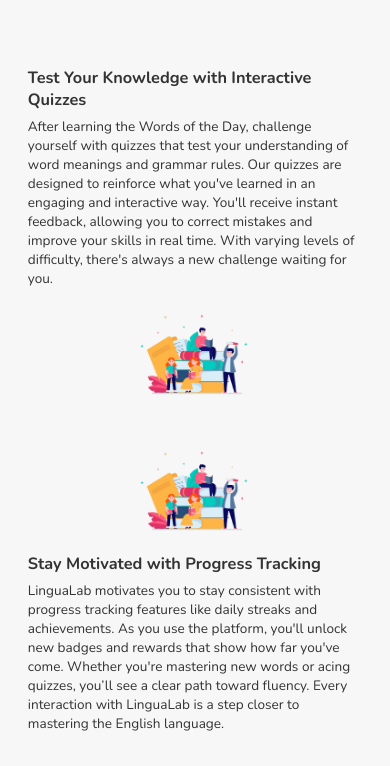
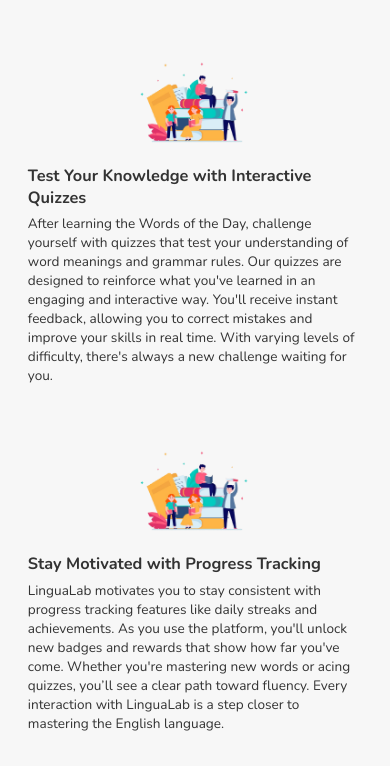
Before and after one commit to jasonjahja/LinguaLab_Web, a plain HTML site: page index.html in a window 390 px wide. Shown: the part 1231-1997 px from the top of the page. Drawn offline with nearby package versions, Linux system fonts and the light colour scheme.

Commit message:
benerin responsive

```diff
--- a/index.html
+++ b/index.html
@@ -32,12 +32,12 @@
                     <p>After learning the Words of the Day, challenge yourself with quizzes that test your understanding of word meanings and grammar rules. Our quizzes are designed to reinforce what you've learned in an engaging and interactive way. You'll receive instant feedback, allowing you to correct mistakes and improve your skills in real time. With varying levels of difficulty, there's always a new challenge waiting for you.</p>
                 </div>
             </div>
-            <div class="feature-section">
+            <div class="feature-section reversed">
                 <div class="feature-texts2">
                     <h3>Test Your Knowledge with Interactive Quizzes</h3>
                     <p>After learning the Words of the Day, challenge yourself with quizzes that test your understanding of word meanings and grammar rules. Our quizzes are designed to reinforce what you've learned in an engaging and interactive way. You'll receive instant feedback, allowing you to correct mistakes and improve your skills in real time. With varying levels of difficulty, there's always a new challenge waiting for you.</p>
                 </div>
-                <img class="feature-image" src="assets/8609147_5836-removebg-preview.png"></img>
+                <img class="feature-image" src="assets/8609147_5836-removebg-preview.png" alt="Interactive Quizzes">
             </div>
             <div class="feature-section">
                 <img class="feature-image" src="assets/8609147_5836-removebg-preview.png"></img>
--- a/styles.css
+++ b/styles.css
@@ -75,6 +75,7 @@
     margin-right: 3vw;
 }
 
+/* Default styles */
 .navbar .login-btn {
     margin-left: auto;
     padding: 8px 60px;
@@ -82,7 +83,25 @@
     color: white;
     font-weight: bold;
     border-radius: 20px;
+    transition: padding 0.3s, font-size 0.3s;
 }
+
+/* Tablet screen (max-width: 768px) */
+@media (max-width: 768px) {
+    .navbar .login-btn {
+        padding: 8px 40px; /* Reduce padding */
+        font-size: 0.9em; /* Slightly smaller font */
+    }
+}
+
+/* Mobile screen (max-width: 480px) */
+@media (max-width: 480px) {
+    .navbar .login-btn {
+        padding: 6px 20px; /* Reduce padding further */
+        font-size: 0.8em;  /* Even smaller font */
+    }
+}
+
 
 .navbar .profile-btn {
     padding: 15px 20px;
@@ -200,8 +219,6 @@
         font-size: 1.8em;
     }
 }
-
-
 
 .login-page, .signup-page {
     font-family: 'Nunito', sans-serif;
@@ -363,8 +380,31 @@
     align-items: center;
     justify-content: center;
     margin-bottom: 10vw;
-    /* flex-wrap: wrap; */
 }
+
+.feature-section.reversed .feature-texts2 {
+    order: 1; /* Text appears first on desktop */
+}
+
+.feature-section.reversed .feature-image {
+    order: 2; /* Image appears second on desktop */
+}
+
+/* Mobile styles */
+@media (max-width: 768px) {
+    .feature-section {
+        flex-direction: column;
+    }
+
+    .feature-section.reversed .feature-image {
+        order: 1; /* Image appears first on mobile */
+    }
+
+    .feature-section.reversed .feature-texts2 {
+        order: 2; /* Text appears second on mobile */
+    }
+}
+
 
 .feature-texts {
     padding: 0 0 0 15vw;
```
Also changed, not shown: word.html (+1 -1 lines).
